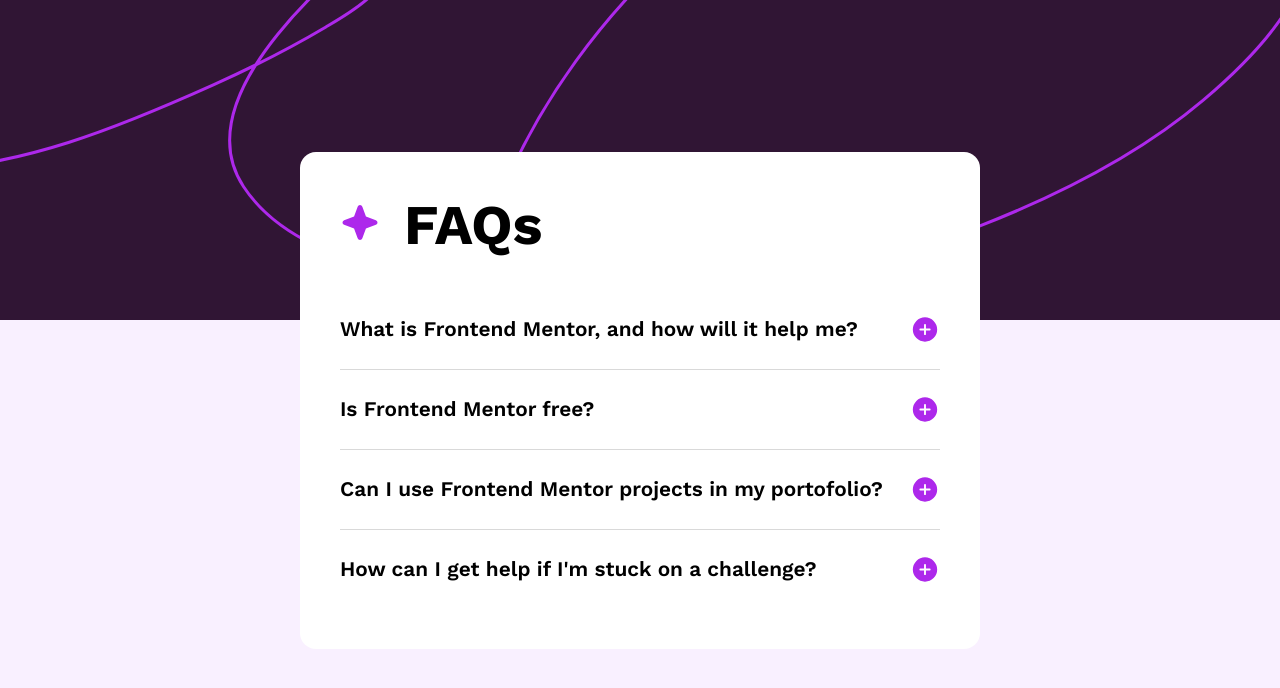
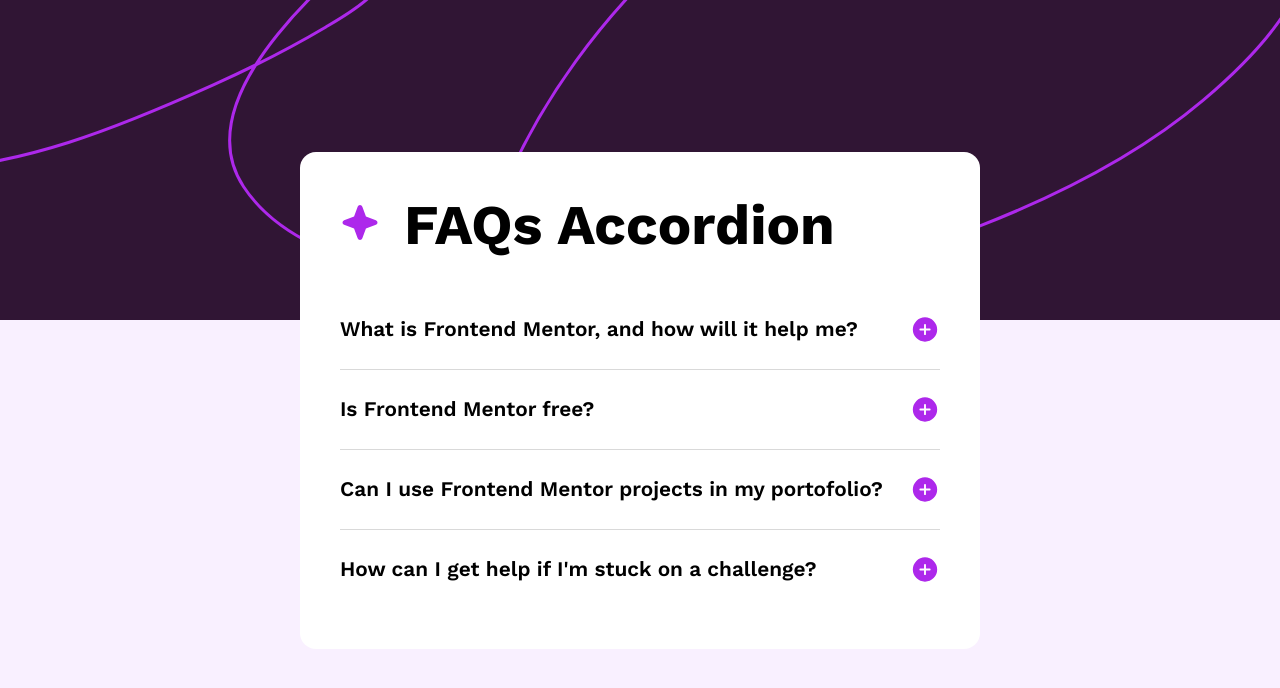
Before and after one commit to Laelys/FAQ-Accordion, a website: page index.html in a window 1280 px wide. Drawn offline with nearby package versions, Linux system fonts and the light colour scheme.

Commit message:
Modified title

```diff
--- a/index.html
+++ b/index.html
@@ -16,7 +16,7 @@
           <div class="icon">
             <img src="assets/images/icon-star.svg" alt="Star vanished" />
           </div>
-          <div class="title">FAQs</div>
+          <div class="title">FAQs Accordion</div>
         </div>
 
         <div class="faq-container">
```
